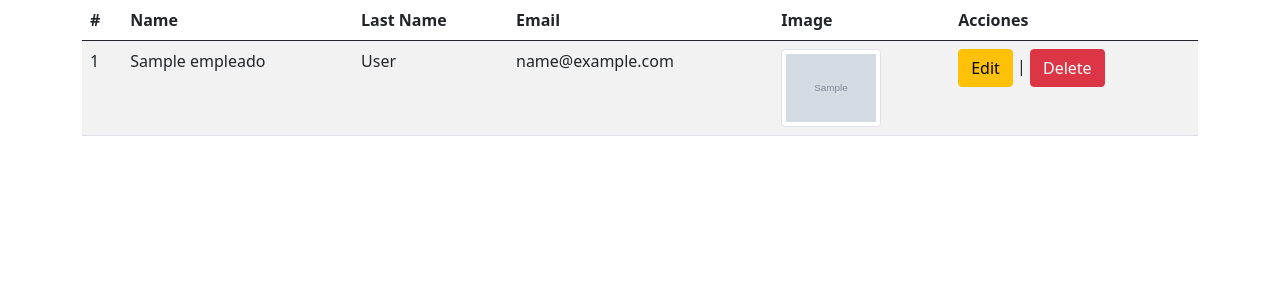
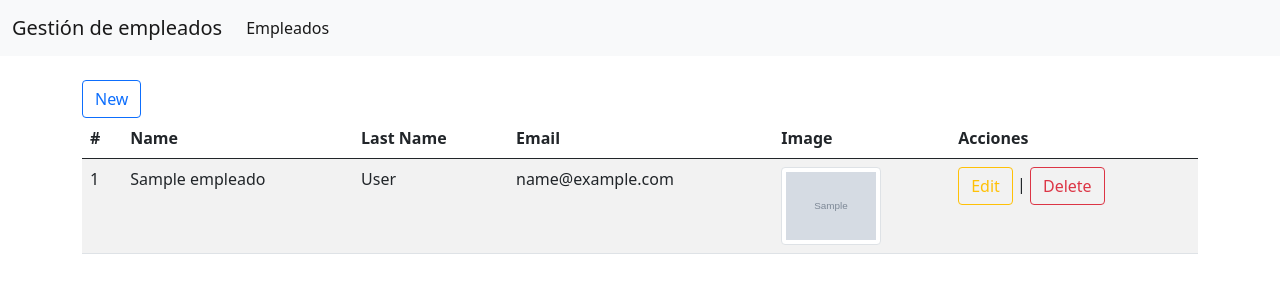
Before and after one commit to Abregoo/crud-flask-mysql, a Flask app: page / in a window 1280 px wide. Shown: the top 300 px of the page. Run offline with Flask 2, Linux system fonts and the light colour scheme; tables that the repository leaves empty or names only in its code hold one stand-in row (values such as "Sample post"); grey boxes marked "Sample" are stand-in pictures.

Commit message:
Agregar menú de navegación

```diff
--- a/templates/empleados/index.html
+++ b/templates/empleados/index.html
@@ -1,5 +1,7 @@
 
 {% include 'header.html' %}
+<br>
+<a class="btn btn-outline-primary" href="{{ url_for('create') }}">New</a>
 
     <table  class="table table-striped" >
         <thead>
@@ -26,10 +28,10 @@
                     </td>
 
                     <td>
-                         <a class="btn btn-warning" href="/edit/{{ empleado[0] }}">Edit</a>
+                         <a class="btn btn-outline-warning" href="/edit/{{ empleado[0] }}">Edit</a>
 
                          |
-                        <a class="btn btn-danger" href="/destroy/{{ empleado[0] }}">Delete</a>
+                        <a class="btn btn-outline-danger" href="/destroy/{{ empleado[0] }}">Delete</a>
                     </td>
                 </tr>
             {% endfor %}
--- a/templates/header.html
+++ b/templates/header.html
@@ -15,4 +15,19 @@
 <body>
 
 
-    <div class="container">
+<nav class="navbar navbar-expand-lg navbar-light bg-light">
+    <div class="container-fluid">
+        <a class="navbar-brand" href="/">Gestión de empleados</a>
+        <button class="navbar-toggler" type="button" data-bs-toggle="collapse" data-bs-target="#navbarNavAltMarkup"
+                aria-controls="navbarNavAltMarkup" aria-expanded="false" aria-label="Toggle navigation">
+            <span class="navbar-toggler-icon"></span>
+        </button>
+        <div class="collapse navbar-collapse" id="navbarNavAltMarkup">
+            <div class="navbar-nav">
+                <a class="nav-link active" aria-current="page" href="{{ url_for("index") }}">Empleados</a>
+            </div>
+        </div>
+    </div>
+</nav>
+
+<div class="container">
```
